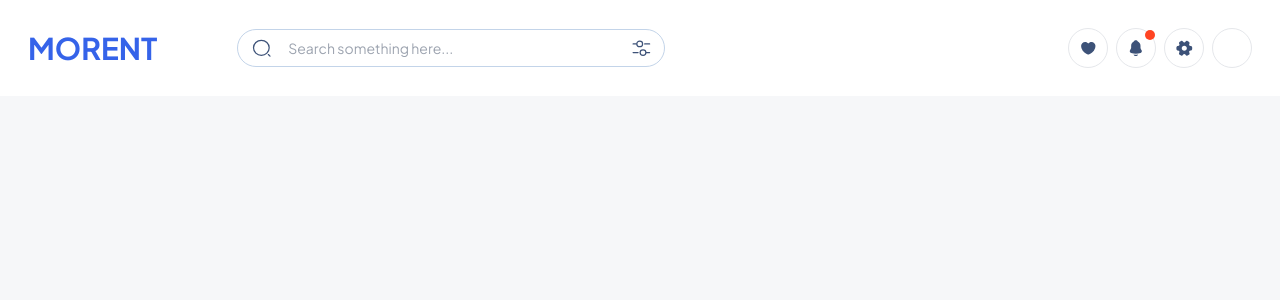
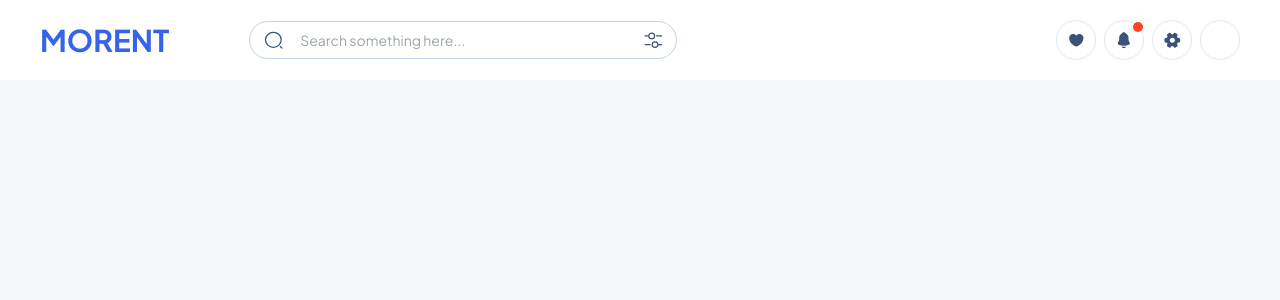
Before and after one commit to ominezX9/car-rental-app, a React (Vite) app: page / in a window 1280 px wide. Shown: the top 300 px of the page. Built offline with nearby package versions, Linux system fonts and the light colour scheme.

Commit message:
[Navbar]: padding change

```diff
--- a/src/components/navbar.tsx
+++ b/src/components/navbar.tsx
@@ -8,7 +8,7 @@ import Cog from '../assets/icons/setting-2.svg';
 
 const NavBar = () => {
   return (
-    <div className='flex items-center  justify-between nav-header p-7 bg-white'>
+    <div className='flex items-center  justify-between nav-header px-10 py-5 bg-white'>
         <div className="flex items-center justify-between">
             <div className="title mr-[80px]">
                 <h1 className="text-primary text-3xl font-bold">MORENT</h1>
```
